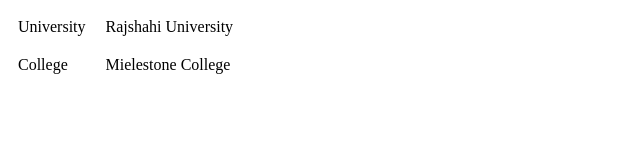
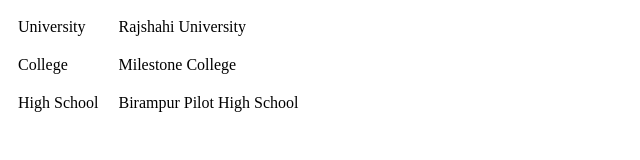
Before and after one commit to Rudrooo/CV, a plain HTML site: page education.html in a window 1280 px wide. Shown: the whole page, without its empty margins (0-640 px from the left). Drawn offline with Linux system fonts and the light colour scheme.

Commit message:
Update education.html

```diff
--- a/education.html
+++ b/education.html
@@ -11,10 +11,15 @@
             <td>University</td>
             <td>Rajshahi University</td>
         </tr>
+       <tr>
+            <td>College</td>
+            <td>Milestone College</td>
+        </tr>
         <tr>
-            <td>College</td>
-            <td>Mielestone College</td>
+          <td>High School</td>
+          <td>Birampur Pilot High School</td>
         </tr>
+
     </table>
 
 </body>
```
